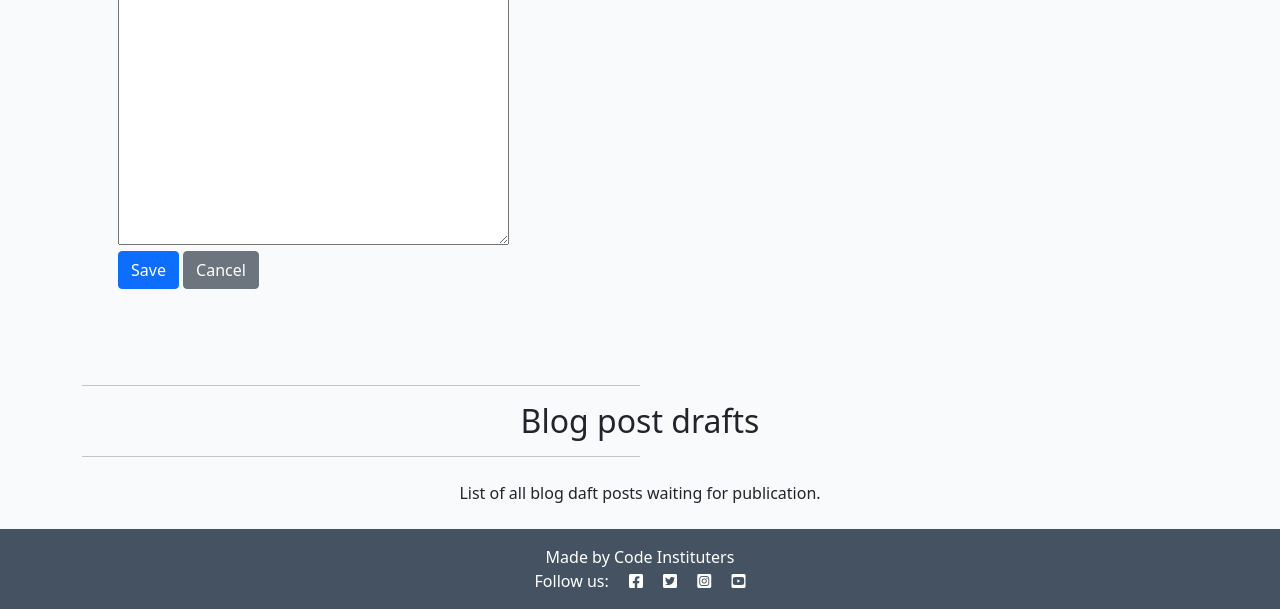
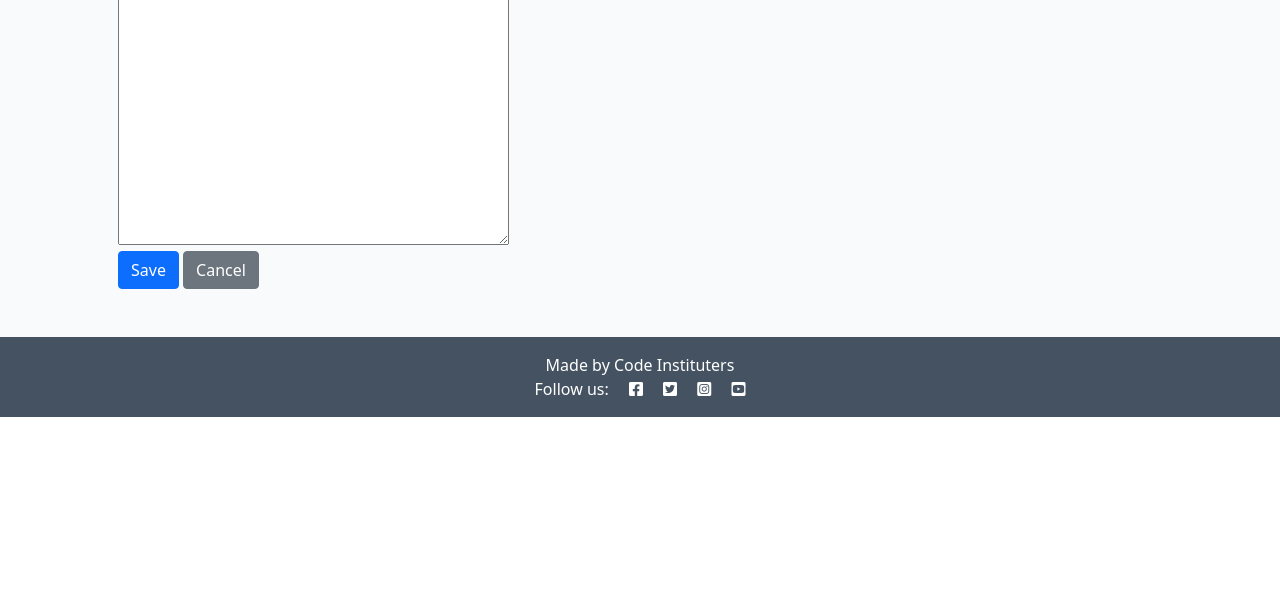
Before and after one commit to christine-gk416/django-blog, a Django app: page /create-post/ in a window 1280 px wide. Shown: the part 567-1176 px from the top of the page. After the commit the page ends 984 px from the top, so only its background shows below. Run offline with Django 3.2, Linux system fonts and the light colour scheme; some libraries are stand-ins or nearby versions.

Commit message:
Update post draft functionality

```diff
--- a/blog/urls.py
+++ b/blog/urls.py
@@ -11,6 +11,7 @@ urlpatterns = [
     path('create-post/', views.PostCreateView.as_view(), name='create_post'),
     path('update-post/<slug:slug>/', views.PostUpdateView.as_view(), name='update_post'),
     path('delete-post/<slug:slug>/', views.PostDeleteView.as_view(), name='delete_post'),
+    path('delete/<slug:slug>/', views.delete_post, name='delete'),
     path('profile/', profile, name='users-profile'),
     path('password-change/', ChangePasswordView.as_view(), name='password_change'),
     path('post/<slug:slug>/', views.PostDetail.as_view(), name='post'),
--- a/blog/views.py
+++ b/blog/views.py
@@ -14,6 +14,7 @@ from .models import Post, Profile
 from .forms import CommentForm, UpdateUserForm, UpdateProfileForm
 
 
+""" Listview """
 class PostList(ListView):
     model = Post()
     queryset = Post.objects.filter(status=1).order_by('likes')
@@ -21,6 +22,16 @@ class PostList(ListView):
     paginate_by = 6
 
 
+""" Listview (drafts) """
+class DraftList(ListView):
+    model = Post()
+    queryset = Post.objects.filter(status=0).order_by('created_on')
+    template_name = 'post_draft.html'
+    context_object_name = 'object_list'
+    paginate_by = 6
+
+
+""" Createview """
 class PostCreateView(CreateView):
     model = Post
     fields = ['title', 'status', 'featured_image', 'excerpt', 'content']
@@ -31,18 +42,37 @@ class PostCreateView(CreateView):
         return super().form_valid(form)
 
 
+""" Updateview """
 class PostUpdateView(UpdateView):
     model = Post
     fields = ['title', 'status', 'featured_image', 'excerpt', 'content']
     template_name_suffix = '_update_form'
 
 
+
+""" Deleteview """
 class PostDeleteView(DeleteView):
     model = Post
     success_url = reverse_lazy('home')
 
 
+@login_required
+def delete_post(request, slug):
+    """ Delete a blog post """
+    if not request.user.is_superuser:
+        messages.error(request, 'Sorry, only blog admins can do that.')
+        return redirect(reverse('home'))
+
+    post = get_object_or_404(Post, slug=slug)
+    post.delete()
+    messages.success(request, 'Post deleted!')
+    return redirect(reverse('home'))
+
+
+""" Detailview """
 class PostDetail(DetailView):
+
+    template_name = 'post.html'
 
     def get(self, request, slug, *args, **kwargs):
         queryset = Post.objects.all()
@@ -68,7 +98,7 @@ class PostDetail(DetailView):
         )
 
     def post(self, request, slug, *args, **kwargs):
-        queryset = Post.objects.filter(status=1)
+        queryset = Post.objects.all()
         post = get_object_or_404(queryset, slug=slug)
         comments = post.comments.filter(approved=True).order_by('created_on')
         liked = False
@@ -99,14 +129,6 @@ class PostDetail(DetailView):
                 'comment_form': CommentForm(),
             },
         )
-
-
-class DraftList(ListView):
-    model = Post()
-    queryset = Post.objects.filter(status=0).order_by('created_on')
-    template_name = 'post_draft.html'
-    context_object_name = 'draft_list'
-    paginate_by = 6
 
 
 class PostLike(View):
--- a/templates/base.html
+++ b/templates/base.html
@@ -14,15 +14,6 @@
     <link href="https://cdn.jsdelivr.net/npm/bootstrap@5.0.1/dist/css/bootstrap.min.css" rel="stylesheet" integrity="sha384-+0n0xVW2eSR5OomGNYDnhzAbDsOXxcvSN1TPprVMTNDbiYZCxYbOOl7+AMvyTG2x" crossorigin="anonymous">
     <script src="https://cdn.jsdelivr.net/npm/bootstrap@5.0.1/dist/js/bootstrap.bundle.min.js" integrity="sha384-gtEjrD/SeCtmISkJkNUaaKMoLD0//ElJ19smozuHV6z3Iehds+3Ulb9Bn9Plx0x4" crossorigin="anonymous">
     </script>
-
-    <!--Summernote-->
-
-      <!-- include summernote css/js-->
-      <link href="summernote-bs5.css" rel="stylesheet">
-      <script src="summernote-bs5.js"></script>
-
-
-
 
     <link rel="stylesheet" href="{% static 'css/style.css' %}">
 
--- a/templates/blog/post_create_form.html
+++ b/templates/blog/post_create_form.html
@@ -16,77 +16,5 @@
     </div>
 </div>
 
-{% comment %} {% if post in posts %} {% endcomment %}
-<div class="container mt-5">
-    <hr class="w-50 mb-1">
-    <div class="col-12 text-center my-3">
-        <h2>Blog post drafts</h2>
-        <hr class="w-50 mb-1">
-        <p class="m-4">List of all blog daft posts waiting for publication.</p>
-    </div>
-    <!-- Display blog drafts on profile if drafts are present -->
-    {% for post in posts %}
-    <!-- Check if blog post is draft -->
-        {% if post.status == 0 %}
-        <div class="row my-5">
-        <div class="col-lg-4">
-            <!-- Blog content from model -->
-            <div class="blog-grid">
-                <div class="blog-img">
-                    <!-- Check if post has an image -->
-                    <div class="date">{{ post.updated_on }}</div>
-                    {% if post.image_url %}
-                        <img src="{{ post.image_url}}" class="blog-page-image" alt="{{post.title}}">
-                        {% else %}
-                        <img class="blog-page-image" src=
-                        "{{ MEDIA_URL }}noimage.png" alt=
-                        "{{ post.name }}">
-                    {% endif %}
-                </div>
-                <div class="blog-info">
-                    <h5>
-                        <a href="{% url 'post_detail' post.slug  %}">
-                        {{ post.title }}
-                        </a>
-                    </h5>
-                    <p class="text-white">
-                    {{post.content|truncatechars:180 }}
-                    </p>
-                    <div class="btn-bar">
-                        <a href="{% url 'post_detail' post.slug  %}" class="px-btn-arrow">
-                            <span>Read More</span>
-                            <i class="arrow"></i>
-                        </a>
-                        <div class="float-right">
-                            <p class="text-white">
-                            {{ post.comments.count }}
-                                <i class="far fa-comments text-white"></i>
-                            </p>
-                        </div>
-                    </div>
-
-                    <!-- Display edit/delete buttons if user is superuser -->
-
-                    {% if request.user.is_superuser %}
-                        <div class="mt-3">
-                            <a class="btn btn-sm btn-dark" role="button" href="
-                            {% url 'edit_post' post.slug %}">
-                            Edit
-                            </a> |
-
-                            <a class="btn btn-sm btn-danger" role="button" href=
-                            "{% url 'delete_post' post.slug %}">
-                            Delete
-                            </a>
-                        </div>
-                    {% endif %}
-                </div>
-            </div>
-        </div>
-    </div>
-        {% endif %}
-    {% endfor %}
-</div>
-
 
 {%endblock%}
--- a/templates/post.html
+++ b/templates/post.html
@@ -73,7 +73,7 @@
                             </div>
                             <div class="modal-footer">
                                 <button type="button" class="btn btn-secondary" data-bs-dismiss="modal">Cancel</button>
-                                <a type="button" class="btn btn-danger" href="{% url 'delete_post' post.slug %}">Delete post</a>
+                                <a type="button" class="btn btn-danger" href="{% url 'delete' post.slug %}">Delete post</a>
                             </div>
                         </div>
                     </div>
```
Also changed, not shown: templates/blog/post_update_form.html (+0 -7 lines), templates/post_draft.html (+11 -10 lines).
